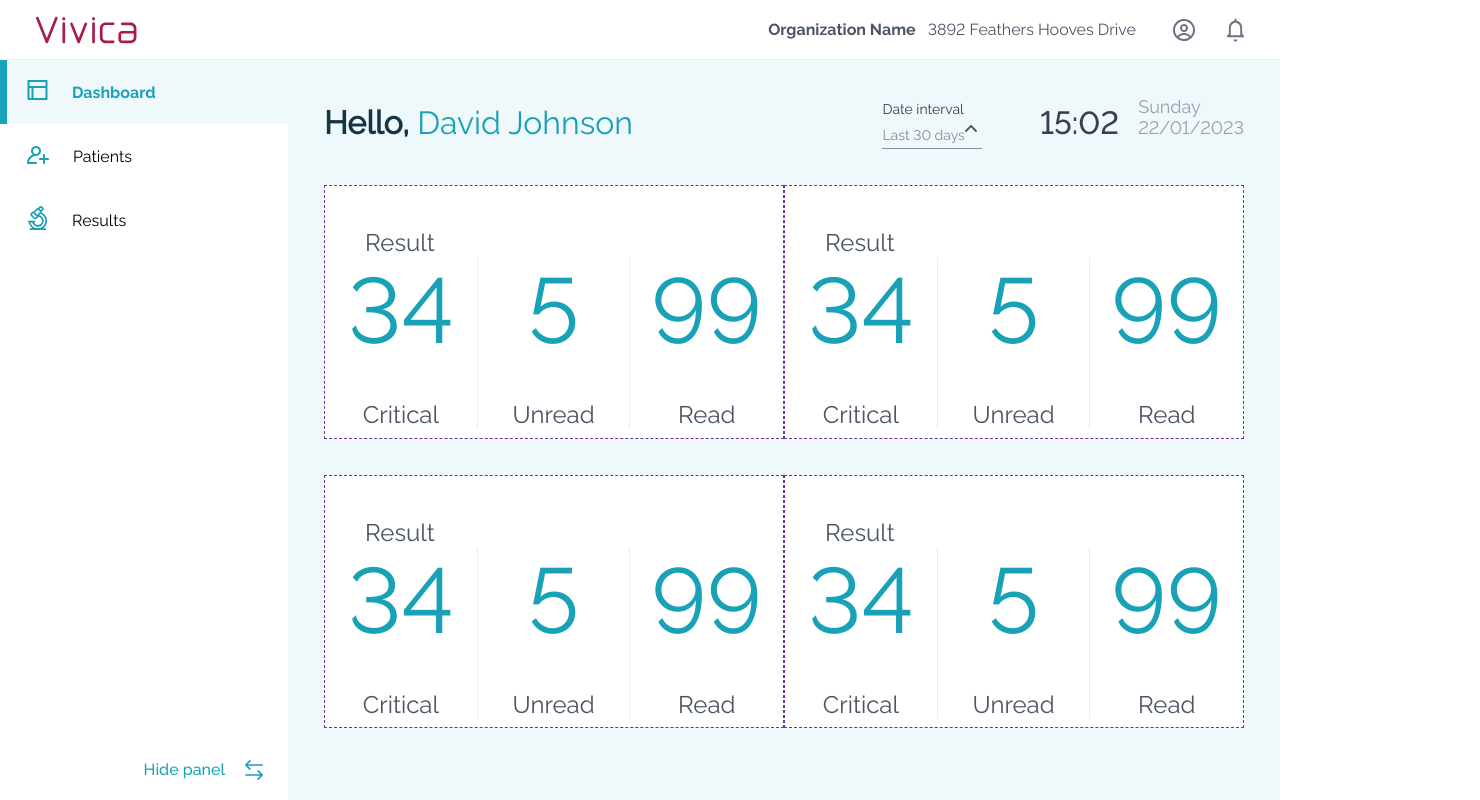
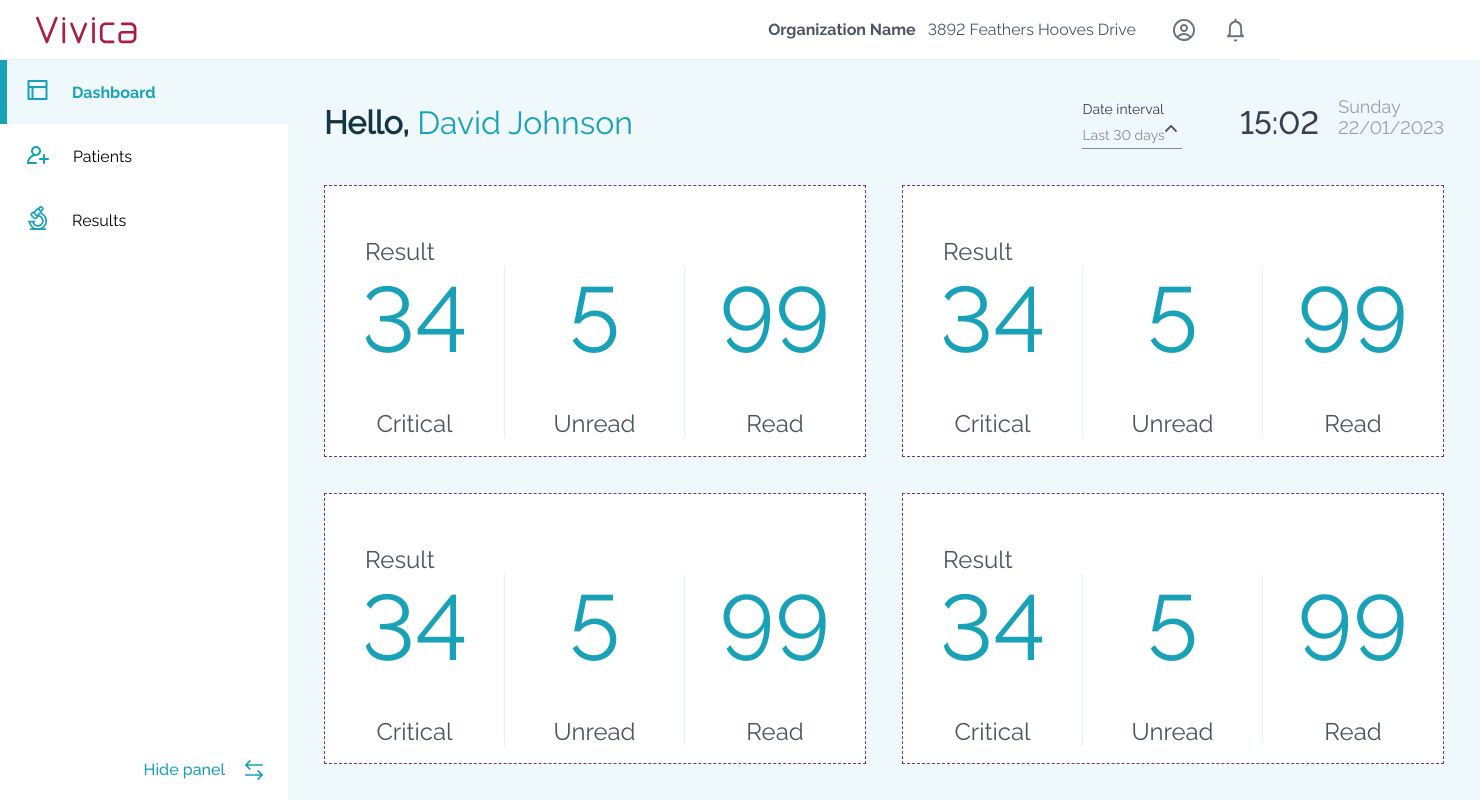
Before and after one commit to metalheadpnz/vivica, a React (Create React App) app: page /dashboard in a window 1280 px wide. Shown: the whole page, 1480 px wide, since content can reach past the window. Built offline with nearby package versions, Linux system fonts and the light colour scheme.

Commit message:
dashboard change to grid

```diff
--- a/src/pages/Dashboard/Dashboard.module.scss
+++ b/src/pages/Dashboard/Dashboard.module.scss
@@ -16,14 +16,16 @@
 
 .card {
   border: 1px dashed rebeccapurple;
-  flex-grow: 1;
+  //flex-grow: 1;
   //margin: 0 36px 36px 0;
-  width: 200px;
+  //width: 200px;
   background-color: #fff;
   display: flex;
   flex-direction: column;
   justify-content: center;
+
 }
+
 
 .header {
   display: flex;
@@ -91,3 +93,11 @@
     }
   }
 }
+
+.cardsWrap {
+  display: grid;
+  height: 100%;
+  grid-template-columns: repeat(2, 1fr);
+  grid-column-gap: 36px;
+  grid-row-gap: 36px;
+}
--- a/src/pages/Dashboard/Dashboard.tsx
+++ b/src/pages/Dashboard/Dashboard.tsx
@@ -50,13 +50,19 @@ export const Dashboard = () => {
     return (
         <div className={s.wrap}>
             <DashboardHeader/>
-            <div className={s.row}>
-                <DashboardCard/>
-                <DashboardCard/>
-            </div>
-            <div className={s.row}>
-                <DashboardCard/>
-                <DashboardCard/>
+            {/*<div className={s.row}>*/}
+            {/*    <DashboardCard/>*/}
+            {/*    <DashboardCard/>*/}
+            {/*</div>*/}
+            {/*<div className={s.row}>*/}
+            {/*    <DashboardCard/>*/}
+            {/*    <DashboardCard/>*/}
+            {/*</div>*/}
+            <div className={s.cardsWrap}>
+                    <DashboardCard/>
+                    <DashboardCard/>
+                    <DashboardCard/>
+                    <DashboardCard/>
             </div>
         </div>
     );
--- a/src/pages/Dashboard/components/DashboardHeader.tsx
+++ b/src/pages/Dashboard/components/DashboardHeader.tsx
@@ -14,6 +14,7 @@ export const DashboardHeader = () => {
             </div>
             <div className={s.right}>
                 <Select title={'Date interval'}
+
                         options={options}
                         // callBack={(option) => console.log(option)}
                 />
```
